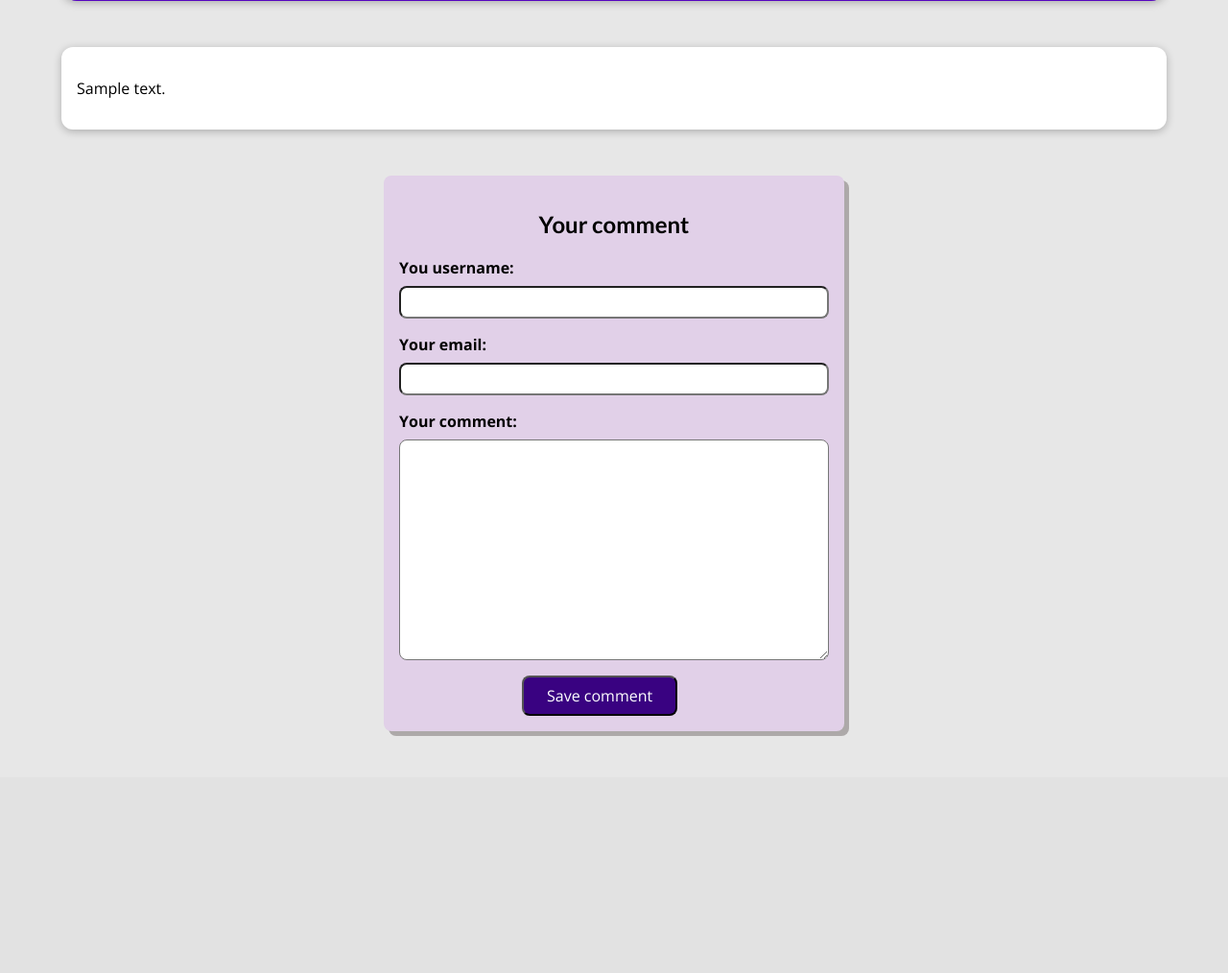
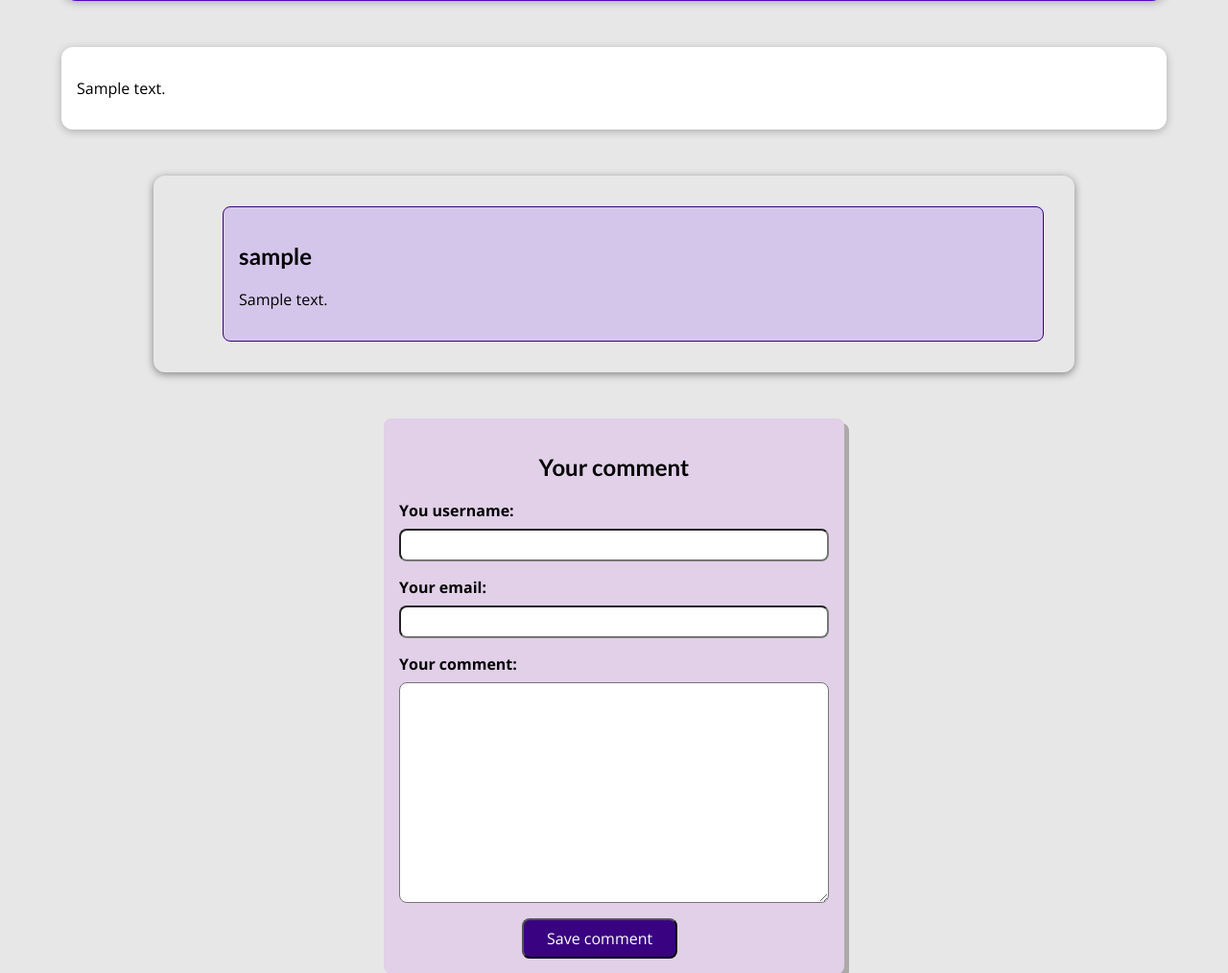
Before and after one commit to azabarnahaju/django-blog, a Django app: a page that uses blog/templates/blog/post-detail.html in a window 1280 px wide. Shown: the part 479-1493 px from the top of the page at 96% size. Before the commit the page ends 1246 px from the top, so only its background shows below. Run offline with Django 5.2, Linux system fonts and the light colour scheme; tables that the repository leaves empty hold one stand-in row (values such as "Sample post"); grey boxes marked "Sample" are stand-in pictures.

Commit message:
Fix comment model and add comment styling

```diff
--- a/blog/admin.py
+++ b/blog/admin.py
@@ -10,6 +10,10 @@ class PostAdmin(admin.ModelAdmin):
     prepopulated_fields = {"slug": ("title",)}
 
 
+class CommentAdmin(admin.ModelAdmin):
+    list_display = ("username", "date", "post")
+
+
 admin.site.register(Post, PostAdmin)
 admin.site.register(Tag)
 admin.site.register(Author)
--- a/blog/models.py
+++ b/blog/models.py
@@ -23,17 +23,6 @@ class Tag(models.Model):
         return self.caption
 
 
-class Comment(models.Model):
-    username = models.CharField(max_length=100)
-    user_email = models.EmailField()
-    content = models.TextField()
-    date = models.DateTimeField(auto_now_add=True)
-    post = models.ForeignKey('Post', on_delete=models.CASCADE)
-
-    def __str__(self):
-        return self.content
-
-
 class Post(models.Model):
     title = models.CharField(max_length=150)
     author = models.ForeignKey(Author, on_delete=models.SET_NULL, related_name='posts', null=True)
@@ -46,3 +35,14 @@ class Post(models.Model):
 
     def __str__(self):
         return f'{self.title} by {self.author}'
+
+
+class Comment(models.Model):
+    username = models.CharField(max_length=100)
+    user_email = models.EmailField()
+    content = models.TextField()
+    date = models.DateTimeField(auto_now_add=True)
+    post = models.ForeignKey(Post, on_delete=models.CASCADE, related_name='comments')
+
+    def __str__(self):
+        return self.content
--- a/blog/static/blog/post-detail.css
+++ b/blog/static/blog/post-detail.css
@@ -119,3 +119,56 @@ main {
   padding: 0.25rem;
   border-radius: 0.5em;
 }
+
+.errorlist {
+  list-style: none;
+  margin: 0.5rem 0;
+  padding: 0;
+  color: darkred;
+}
+
+.invalid label {
+  color: darkred;
+}
+
+.invalid input,
+.invalid textarea {
+  border-color: darkred;
+  background-color: #e19191;
+}
+
+#error-alert {
+  margin: 8rem auto 3rem auto;
+  border: 1px solid darkred;
+  background-color: #e19191;
+  padding: 1rem;
+  width: 90%;
+  max-width: 40rem;
+}
+
+#error-alert a {
+  text-decoration: none;
+  border: 1px solid darkred;
+  background-color: darkred;
+  color: white;
+  padding: 0.25rem 1.5rem;
+  border-radius: 0.5em;
+}
+
+.comment {
+  border: 1px solid #38037a;
+  background-color: #d4c6ea;
+  border-radius: 0.5em;
+  list-style: none;
+  padding: 1rem;
+  margin: 0.5rem 1rem;
+}
+
+#comments {
+  margin: 3rem auto;
+  width: 90%;
+  max-width: 60rem;
+  border-radius: 12px;
+  box-shadow: 0 2px 8px gray;
+  padding: 1rem
+}
--- a/blog/templates/blog/post-detail.html
+++ b/blog/templates/blog/post-detail.html
@@ -10,6 +10,14 @@
 {% endblock %}
 
 {% block content %}
+    {% if comment_form.errors %}
+        <div id="error-alert">
+            <h2>Saving the comment failed!</h2>
+            <p>Please check the comment form below the post and fix your errors!</p>
+            <a href="#comment-form">Fix!</a>
+        </div>
+    {% endif %}
+
     <section id="summary">
         <h2>{{ post.title }}</h2>
         <div>
@@ -30,12 +38,23 @@
         {{ post.content|linebreaks }}
     </main>
 
+    <section id="comments">
+        <ul>
+            {% for comment in comments %}
+                <li class="comment">
+                    <h2>{{ comment.username }}</h2>
+                    <p>{{ comment.content|linebreaks }}</p>
+                </li>
+            {% endfor %}
+        </ul>
+    </section>
+
     <section id="comment-form">
         <h1>Your comment</h1>
         <form action="{% url "post-detail-page" post.slug %}" method="POST">
             {% csrf_token %}
             {% for form_field in comment_form %}
-            <div class="form-control">
+            <div class="form-control {% if form_field.errors %}invalid{% endif %}">
                 {{ form_field.label_tag }}
                 {{ form_field }}
                 {{ form_field.errors }}
--- a/blog/views.py
+++ b/blog/views.py
@@ -35,7 +35,8 @@ class PostDetailView(View):
         context = {
             'post': post,
             "post_tags": post.tags.all(),
-            'comment_form': CommentForm()
+            'comment_form': CommentForm(),
+            'comments': post.comments.all().order_by('-date')
         }
         return render(req, "blog/post-detail.html", context)
 
@@ -53,7 +54,8 @@ class PostDetailView(View):
         context = {
             'post': post,
             "post_tags": post.tags.all(),
-            'comment_form': comment_form
+            'comment_form': comment_form,
+            'comments': post.comments.all().order_by('-date')
         }
 
         return render(req, "blog/post-detail.html", context)
```
Also changed, not shown: blog/migrations/0004_alter_comment_post.py (added).
